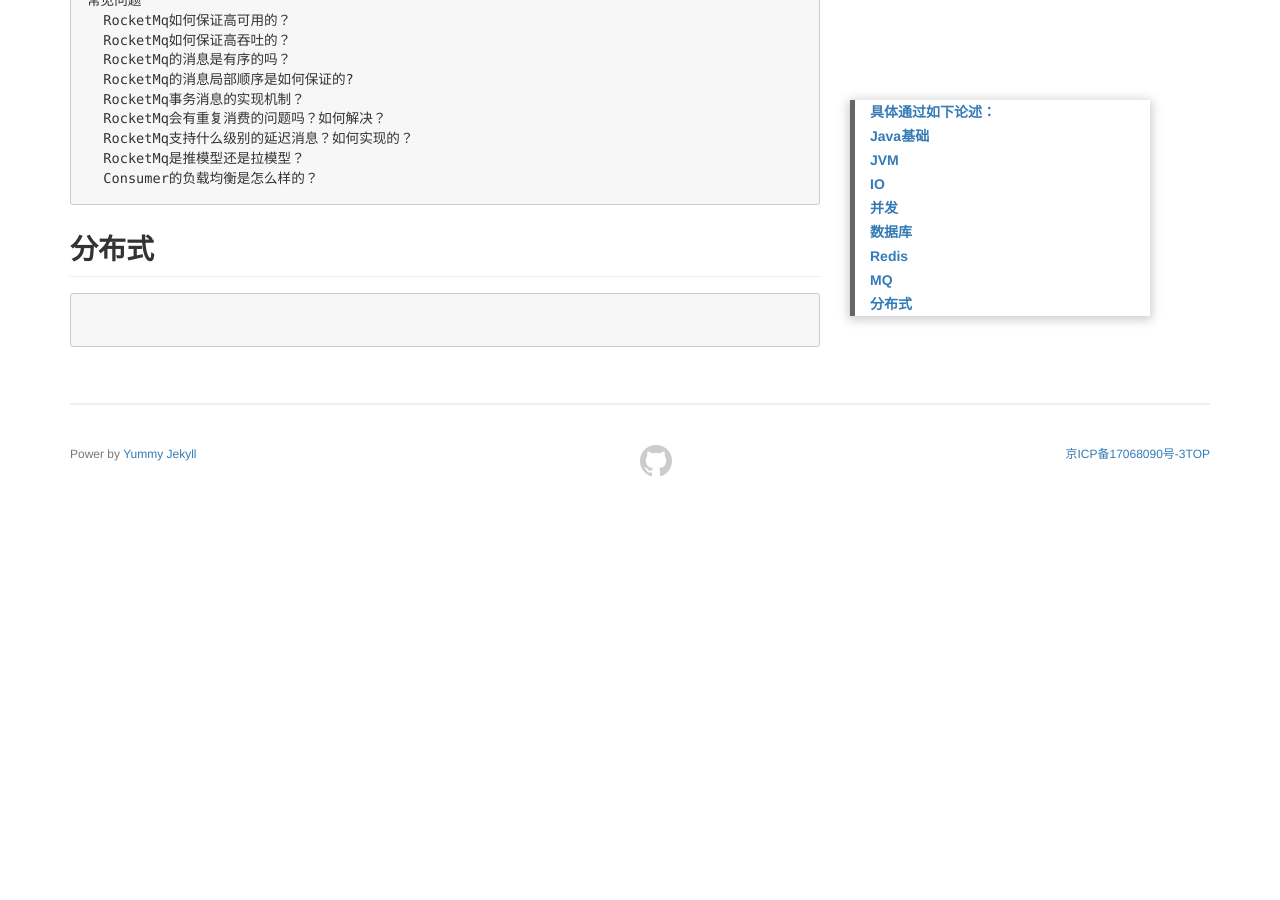
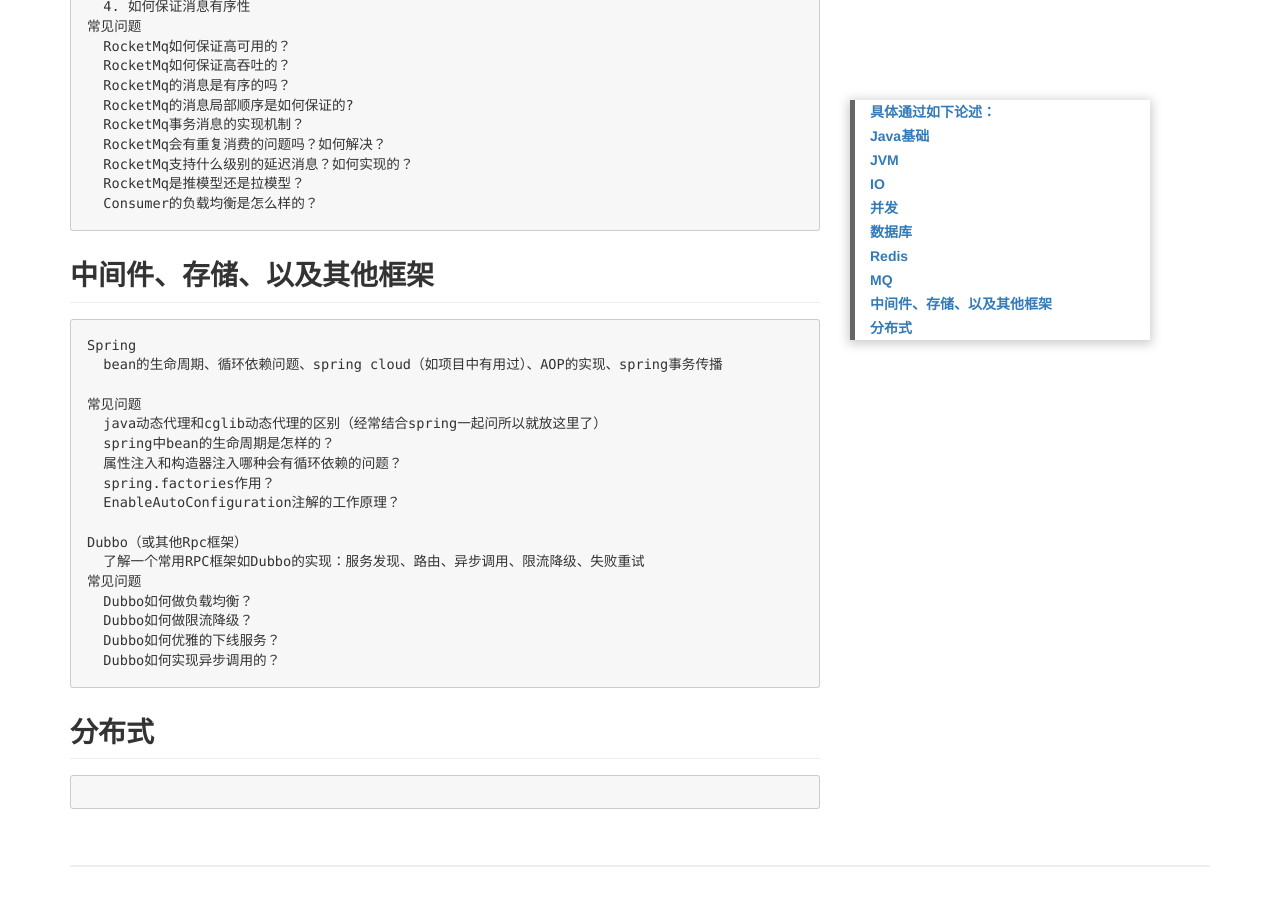
Before and after one commit to yujingzhou/yujingzhou.github.io, a Jekyll site: the page built from _posts/2020-02-03-Java高级开发&架构师面试问题.md, in a window 1280 px wide and 900 px high, scrolled down 3905 px. Built offline with Jekyll 4.4.1, drawn with Linux system fonts in a browser that asks for light colours; a script that is not in the unit is left out; comment, search, counter and statistics services are not loaded; before the commit the page ends 4390 px from its top, so only the background shows below that.

Commit message:
面试题集合

````diff
--- a/_posts/2020-02-03-Java高级开发&架构师面试问题.md
+++ b/_posts/2020-02-03-Java高级开发&架构师面试问题.md
@@ -16,7 +16,8 @@ tags: [Java]
 5. 数据库
 6. Redis
 7. MQ
-8. 分布式
+8. 中间件、存储、以及其他框架
+9. 分布式
 
 ## Java基础
 ```
@@ -167,7 +168,27 @@ MySQL
   RocketMq是推模型还是拉模型？
   Consumer的负载均衡是怎么样的？
 ```
+## 中间件、存储、以及其他框架
+```
+Spring
+  bean的生命周期、循环依赖问题、spring cloud（如项目中有用过）、AOP的实现、spring事务传播
+
+常见问题
+  java动态代理和cglib动态代理的区别（经常结合spring一起问所以就放这里了）
+  spring中bean的生命周期是怎样的？
+  属性注入和构造器注入哪种会有循环依赖的问题？
+  spring.factories作用？
+  EnableAutoConfiguration注解的工作原理？
+
+Dubbo（或其他Rpc框架）
+  了解一个常用RPC框架如Dubbo的实现：服务发现、路由、异步调用、限流降级、失败重试
+常见问题
+  Dubbo如何做负载均衡？
+  Dubbo如何做限流降级？
+  Dubbo如何优雅的下线服务？
+  Dubbo如何实现异步调用的？
+```
+
 ## 分布式
 ```
-
 ```
````
Also changed, not shown: _posts/2020-01-20-Spring相关.md (+2 -0 lines).
